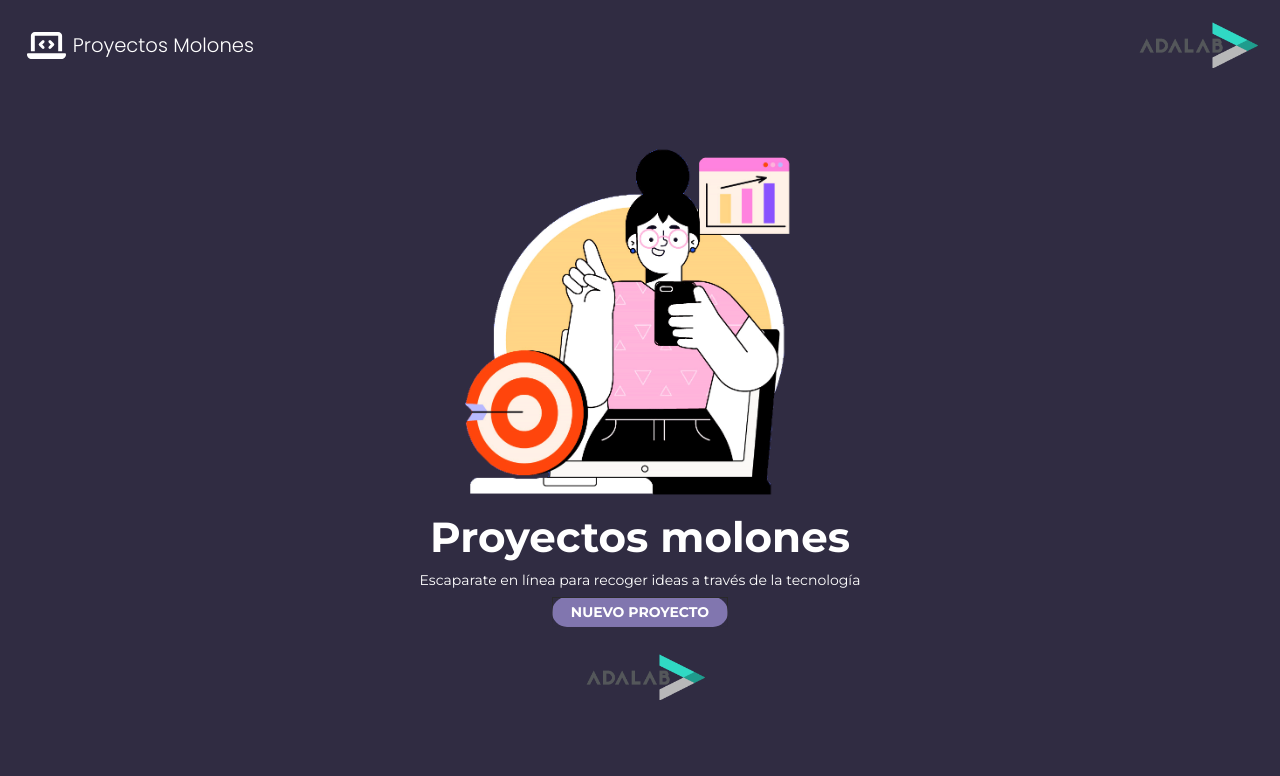
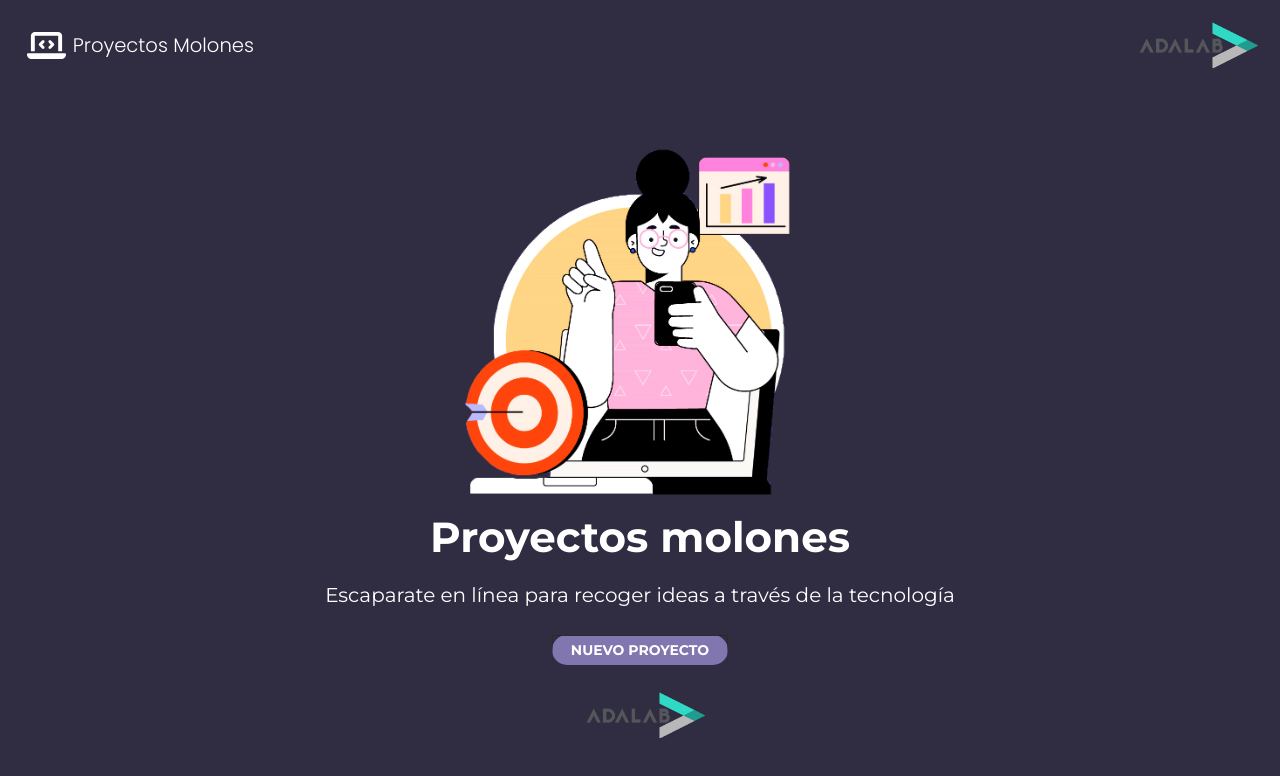
Before and after one commit to mgantunez/project-promo-c-pt-module-3-team-2, a React (Vite) app: page / in a window 1280 px wide. Shown: the top 776 px of the page. Built offline with nearby package versions, Linux system fonts and the light colour scheme.

Commit message:
landin sass

```diff
--- a/src/components/Pages/Landing.jsx
+++ b/src/components/Pages/Landing.jsx
@@ -10,7 +10,7 @@ function Landing() {
 
                 <img className="graphic" src={Graphic} alt="adalab-graphic" />
                 <h1 className="titleh1">Proyectos molones</h1>
-                <p className="hero__text">Escaparate en línea para recoger ideas a través de la tecnología</p>
+                <p className="landing__text">Escaparate en línea para recoger ideas a través de la tecnología</p>
                 <Link to="/create" className="button--link" >Nuevo Proyecto</Link>
             </section>
         </>
--- a/src/styles/layout/_landing.scss
+++ b/src/styles/layout/_landing.scss
@@ -4,12 +4,17 @@
     justify-content: center;
     text-align: center;
     align-items: center;
+
+    &__text{
+        font-size: 20px;
+        margin-bottom: 20px;
+    }
   }
 
 .titleh1{
     font: var(--font-title-biggest);
     text-align: center;
-    margin-bottom: 8px;
+    margin-bottom: 20px;
   }
   .graphic{
     width: 350px;
```
